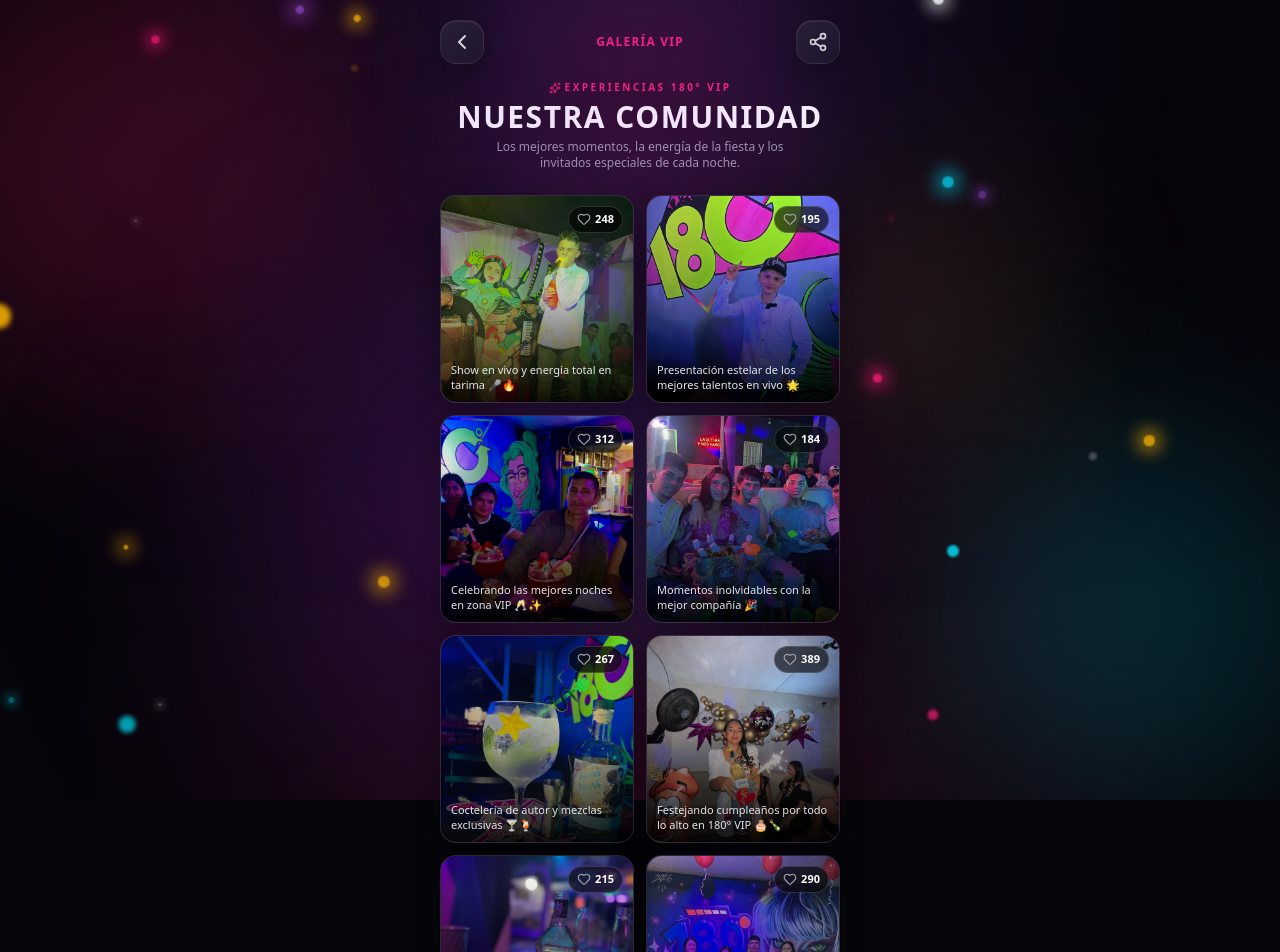
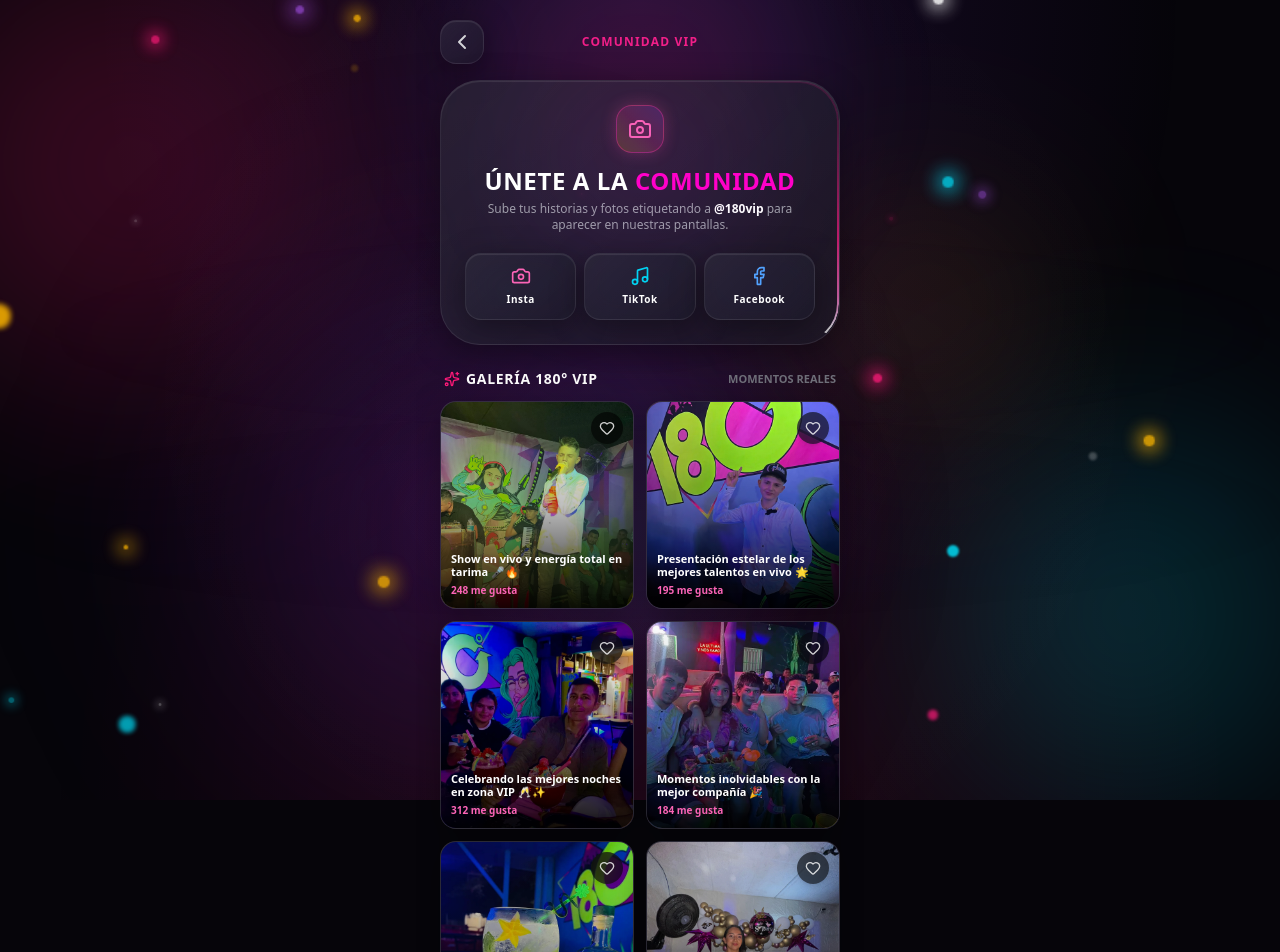
Before and after one commit to AndresCruz17/180VIP-Menu, a Next.js app: page /comunidad in a window 1280 px wide. Shown: the top 952 px of the page. Built offline with nearby package versions, Linux system fonts and the light colour scheme; no server answers; the database is empty.

Commit message:
fix(comunidad): restore original hero layout with Facebook, Instagram, and TikTok social grid

```diff
--- a/app/comunidad/ComunidadClient.tsx
+++ b/app/comunidad/ComunidadClient.tsx
@@ -5,9 +5,28 @@ import Image from "next/image";
 import Link from "next/link";
 import AmbientParticles from "@/components/ui/AmbientParticles";
 import NeonBorderBeam from "@/components/ui/NeonBorderBeam";
-import { Camera, ChevronLeft, Heart, Music, Share2, Sparkles, X, WifiOff, Check } from "lucide-react";
+import { Camera, ChevronLeft, Heart, Music, Share2, Sparkles, X, WifiOff } from "lucide-react";
 import { SITE_CONFIG } from "@/lib/config";
 import type { CommunityPhoto } from "@/lib/supabase/queries";
+
+function FacebookIcon(props: React.SVGProps<SVGSVGElement>) {
+  return (
+    <svg
+      {...props}
+      xmlns="http://www.w3.org/2000/svg"
+      width="24"
+      height="24"
+      viewBox="0 0 24 24"
+      fill="none"
+      stroke="currentColor"
+      strokeWidth="2"
+      strokeLinecap="round"
+      strokeLinejoin="round"
+    >
+      <path d="M18 2h-3a5 5 0 0 0-5 5v3H7v4h3v8h4v-8h3l1-4h-4V7a1 1 0 0 1 1-1h3z" />
+    </svg>
+  );
+}
 
 interface ComunidadClientProps {
   initialPhotos: CommunityPhoto[];
@@ -17,10 +36,9 @@ export default function ComunidadClient({ initialPhotos }: ComunidadClientProps)
   const [photos, setPhotos] = useState<CommunityPhoto[]>(initialPhotos);
   const [selectedPhoto, setSelectedPhoto] = useState<CommunityPhoto | null>(null);
   const [likedPhotos, setLikedPhotos] = useState<Record<string, boolean>>({});
-  const [copied, setCopied] = useState(false);
   const [isOffline, setIsOffline] = useState(false);
 
-  // Cargar likes del usuario y cache SWR
+  // Cargar likes y cache SWR
   useEffect(() => {
     try {
       const savedLikes = localStorage.getItem("180vip_user_likes");
@@ -29,10 +47,13 @@ export default function ComunidadClient({ initialPhotos }: ComunidadClientProps)
       }
 
       if (initialPhotos && initialPhotos.length > 0) {
-        localStorage.setItem("180vip_comunidad_cache", JSON.stringify({
+        localStorage.setItem(
+          "180vip_comunidad_cache",
+          JSON.stringify({
             photos: initialPhotos,
             savedAt: Date.now(),
-        }));
+          })
+        );
       }
     } catch {}
 
@@ -49,7 +70,7 @@ export default function ComunidadClient({ initialPhotos }: ComunidadClientProps)
     }
   }, [initialPhotos]);
 
-  // Respaldo de contingencia offline
+  // Respaldo de contingencia si no hay red
   useEffect(() => {
     if ((!initialPhotos || initialPhotos.length === 0) && typeof window !== "undefined") {
       try {
@@ -62,63 +83,22 @@ export default function ComunidadClient({ initialPhotos }: ComunidadClientProps)
     }
   }, [initialPhotos]);
 
-  const handleToggleLike = (photoId: string, e?: React.MouseEvent) => {
+  const toggleLike = (photoId: string, e?: React.MouseEvent) => {
     if (e) e.stopPropagation();
 
     const alreadyLiked = !!likedPhotos[photoId];
     const newLiked = !alreadyLiked;
 
-    // Actualizar estado de like en el dispositivo
-    const updatedLikesMap = { ...likedPhotos, [photoId]: newLiked };
-    setLikedPhotos(updatedLikesMap);
+    const updatedMap = { ...likedPhotos, [photoId]: newLiked };
+    setLikedPhotos(updatedMap);
+
     try {
-      localStorage.setItem("180vip_user_likes", JSON.stringify(updatedLikesMap));
+      localStorage.setItem("180vip_user_likes", JSON.stringify(updatedMap));
     } catch {}
-
-    // Actualizar contador visualmente
-    setPhotos((prev) =>
-      prev.map((p) => {
-        if (p.id === photoId) {
-          const nextCount = newLiked ? p.likes + 1 : Math.max(0, p.likes - 1);
-          return { ...p, likes: nextCount };
-        }
-        return p;
-      })
-    );
-
-    if (selectedPhoto && selectedPhoto.id === photoId) {
-      setSelectedPhoto((prev) =>
-        prev
-          ? {
-              ...prev,
-              likes: newLiked ? prev.likes + 1 : Math.max(0, prev.likes - 1),
-            }
-          : null
-      );
-    }
-  };
-
-  const handleShare = async () => {
-    const shareUrl = typeof window !== "undefined" ? window.location.href : "https://180vip.com/comunidad";
-    if (navigator.share) {
-      try {
-        await navigator.share({
-          title: "Galería de Fiesta — 180° VIP",
-          text: "¡Mira las mejores fotos de las noches en 180° VIP!",
-          url: shareUrl,
-        });
-      } catch {}
-    } else {
-      try {
-        await navigator.clipboard.writeText(shareUrl);
-        setCopied(true);
-        setTimeout(() => setCopied(false), 2500);
-      } catch {}
-    }
   };
 
   return (
-    <div className="flex-1 flex flex-col justify-between max-w-md mx-auto w-full px-4 sm:px-6 pt-3 pb-12 relative overflow-hidden">
+    <div className="flex-1 flex flex-col justify-between max-w-md mx-auto w-full px-4 sm:px-6 pt-3 pb-8 relative overflow-hidden">
       <AmbientParticles />
 
       {/* Header */}
@@ -130,42 +110,86 @@ export default function ComunidadClient({ initialPhotos }: ComunidadClientProps)
         >
           <ChevronLeft className="w-6 h-6" />
         </Link>
-        <span className="text-xs font-bold tracking-widest text-[#ff1b7a] uppercase">Galería VIP</span>
-        <button
-          onClick={handleShare}
-          aria-label="Compartir galería"
-          className="w-11 h-11 rounded-2xl liquid-card flex items-center justify-center text-zinc-300 hover:text-white hover:border-[#ff1b7a]/40 transition-colors"
-        >
-          {copied ? <Check className="w-5 h-5 text-emerald-400" /> : <Share2 className="w-5 h-5" />}
-        </button>
+        <span className="text-xs font-bold tracking-widest text-[#ff1b7a] uppercase">
+          Comunidad VIP
+        </span>
+        <div className="w-11" />
       </div>
 
-      {/* Titulo */}
-      <div className="text-center mb-6">
-        <p className="text-[10px] font-extrabold uppercase tracking-[0.25em] text-[#ff1b7a] mb-1 flex items-center justify-center gap-1">
-          <Sparkles className="w-3 h-3 text-[#ff1b7a]" />
-          Experiencias 180° VIP
-        </p>
-        <h1 className="font-[var(--font-outfit)] text-2xl sm:text-3xl font-black uppercase text-white tracking-wider">
-          Nuestra Comunidad
-        </h1>
-        <p className="text-xs text-zinc-400 mt-1 max-w-xs mx-auto">
-          Los mejores momentos, la energía de la fiesta y los invitados especiales de cada noche.
-        </p>
-      </div>
-
-      {/* Notificación Offline */}
+      {/* Notificación Offline si se pierde la señal */}
       {isOffline && (
         <div className="mb-4 rounded-2xl bg-amber-500/15 border border-amber-500/30 px-3.5 py-2 text-center text-[11px] font-bold text-amber-300 flex items-center justify-center gap-2 backdrop-blur-md">
           <WifiOff className="w-3.5 h-3.5 text-amber-400 shrink-0" />
-          <span>Sin señal — Mostrando galería guardada en este dispositivo</span>
+          <span>Sin señal — Mostrando fotos guardadas en este dispositivo</span>
         </div>
       )}
 
-      {/* Grid de Fotos */}
-      <div className="grid grid-cols-2 gap-3 my-auto">
+      <div className="space-y-6 my-auto bounce-enter relative z-10">
+        {/* Banner Superior de Redes (Original con Instagram, TikTok y Facebook) */}
+        <div className="liquid-card rounded-[2.5rem] p-6 border border-white/10 text-center relative overflow-hidden">
+          <NeonBorderBeam variant="magenta" borderWidth={1.8} />
+          <div className="absolute top-0 left-1/2 -translate-x-1/2 w-48 h-48 bg-gradient-to-b from-pink-500/15 via-purple-500/10 to-transparent rounded-full blur-3xl pointer-events-none" />
+
+          <div className="w-12 h-12 rounded-2xl bg-gradient-to-tr from-yellow-500/20 via-pink-500/20 to-purple-500/20 border border-pink-500/40 text-pink-400 mx-auto mb-3 shadow-[0_0_15px_rgba(236,72,153,0.3)] flex items-center justify-center">
+            <Camera className="w-6 h-6" />
+          </div>
+
+          <h1 className="font-[var(--font-outfit)] text-2xl font-black text-white uppercase tracking-wide strobe-effect">
+            Únete a la <span className="text-[#ff1b7a]">Comunidad</span>
+          </h1>
+          <p className="text-xs text-zinc-400 mt-1 max-w-xs mx-auto mb-5">
+            Sube tus historias y fotos etiquetando a <span className="text-white font-bold">@180vip</span> para aparecer en nuestras pantallas.
+          </p>
+
+          <div className="grid grid-cols-3 gap-2">
+            <a
+              href={SITE_CONFIG.instagramUrl}
+              target="_blank"
+              rel="noopener noreferrer"
+              className="p-3 rounded-2xl liquid-card flex flex-col items-center justify-center gap-1.5 hover:border-pink-500/60 group transition-all"
+            >
+              <Camera className="w-5 h-5 text-pink-400 group-hover:scale-110 transition-transform" />
+              <span className="text-[10px] font-extrabold text-white tracking-wider">Insta</span>
+            </a>
+
+            <a
+              href={SITE_CONFIG.tiktokUrl}
+              target="_blank"
+              rel="noopener noreferrer"
+              className="p-3 rounded-2xl liquid-card flex flex-col items-center justify-center gap-1.5 hover:border-cyan-400/60 group transition-all"
+            >
+              <Music className="w-5 h-5 text-cyan-400 group-hover:scale-110 transition-transform" />
+              <span className="text-[10px] font-extrabold text-white tracking-wider">TikTok</span>
+            </a>
+
+            <a
+              href={SITE_CONFIG.facebookUrl}
+              target="_blank"
+              rel="noopener noreferrer"
+              className="p-3 rounded-2xl liquid-card flex flex-col items-center justify-center gap-1.5 hover:border-blue-500/60 group transition-all"
+            >
+              <FacebookIcon className="w-5 h-5 text-blue-400 group-hover:scale-110 transition-transform" />
+              <span className="text-[10px] font-extrabold text-white tracking-wider">Facebook</span>
+            </a>
+          </div>
+        </div>
+
+        {/* Galería de Fotos Reales Dinámicas */}
+        <div>
+          <div className="flex items-center justify-between mb-3 px-1">
+            <h2 className="font-[var(--font-outfit)] text-sm font-extrabold uppercase tracking-wider text-white flex items-center gap-1.5">
+              <Sparkles className="w-4 h-4 text-[#ff1b7a]" />
+              Galería 180° VIP
+            </h2>
+            <span className="text-[11px] font-bold text-zinc-500 uppercase">
+              Momentos Reales
+            </span>
+          </div>
+
+          <div className="grid grid-cols-2 gap-3">
             {photos.map((photo) => {
               const isLiked = !!likedPhotos[photo.id];
+              const photoUrl = photo.image_url || (photo as unknown as { url?: string }).url || "";
               return (
                 <div
                   key={photo.id}
@@ -173,7 +197,7 @@ export default function ComunidadClient({ initialPhotos }: ComunidadClientProps)
                   className="group relative h-52 rounded-2xl overflow-hidden liquid-card cursor-pointer border border-white/10 hover:border-pink-500/50 transition-all select-none shadow-md bg-black/40"
                 >
                   <Image
-                src={photo.image_url}
+                    src={photoUrl}
                     alt={photo.caption || "Foto de Comunidad VIP"}
                     fill
                     sizes="(max-width: 768px) 200px, 300px"
@@ -183,72 +207,47 @@ export default function ComunidadClient({ initialPhotos }: ComunidadClientProps)
 
                   {/* Botón Me Gusta */}
                   <button
-                onClick={(e) => handleToggleLike(photo.id, e)}
+                    onClick={(e) => toggleLike(photo.id, e)}
                     aria-label="Dar me gusta"
-                className="absolute top-2.5 right-2.5 z-10 flex items-center gap-1 px-2 py-1 rounded-full bg-black/60 backdrop-blur-md border border-white/15 text-[10px] font-bold text-white transition-transform active:scale-90"
+                    className="absolute top-2.5 right-2.5 w-8 h-8 rounded-full bg-black/60 backdrop-blur-md flex items-center justify-center text-white/80 hover:text-white transition-all shadow-md active:scale-90 cursor-pointer"
                   >
                     <Heart
-                  className={`w-3.5 h-3.5 transition-colors ${
-                    isLiked ? "text-[#ff1b7a] fill-[#ff1b7a]" : "text-zinc-400"
+                      className={`w-4 h-4 transition-colors ${
+                        isLiked ? "fill-pink-500 text-pink-500 scale-110" : ""
                       }`}
                     />
-                <span className="text-[11px] font-semibold">{photo.likes}</span>
                   </button>
 
-              {/* Pie de foto */}
+                  {/* Pie de Foto */}
                   <div className="absolute bottom-2.5 left-2.5 right-2.5">
-                <p className="text-[11px] text-zinc-200 line-clamp-2 leading-snug font-medium">
+                    <p className="text-[11px] font-bold text-white line-clamp-2 leading-tight drop-shadow-md">
                       {photo.caption}
                     </p>
+                    <span className="text-[10px] text-pink-400 font-extrabold mt-1 block">
+                      {(photo.likes || 0) + (isLiked ? 1 : 0)} me gusta
+                    </span>
                   </div>
                 </div>
               );
             })}
           </div>
-
-      {/* Footer con Redes Sociales */}
-      <div className="mt-8 pt-6 border-t border-white/10 text-center">
-        <p className="text-xs text-zinc-400 mb-3">
-          ¿Estuviste en 180° VIP? Etiquétanos en tus fotos y videos:
-        </p>
-        <div className="flex items-center justify-center gap-3">
-          <a
-            href={SITE_CONFIG.instagramUrl}
-            target="_blank"
-            rel="noopener noreferrer"
-            className="flex items-center gap-1.5 px-4 py-2 rounded-xl liquid-card border border-white/10 hover:border-pink-500/40 text-xs font-bold text-white transition-colors"
-          >
-            <Camera className="w-3.5 h-3.5 text-pink-400" />
-            Instagram
-          </a>
-          <a
-            href={SITE_CONFIG.tiktokUrl}
-            target="_blank"
-            rel="noopener noreferrer"
-            className="flex items-center gap-1.5 px-4 py-2 rounded-xl liquid-card border border-white/10 hover:border-cyan-400/40 text-xs font-bold text-white transition-colors"
-          >
-            <Music className="w-3.5 h-3.5 text-cyan-400" />
-            TikTok
-          </a>
         </div>
       </div>
 
       {/* Modal de Foto Completa */}
       {selectedPhoto && (
         <div
+          className="fixed inset-0 z-50 flex items-center justify-center p-4 bg-black/90 backdrop-blur-md animate-in fade-in duration-200"
           onClick={() => setSelectedPhoto(null)}
-          className="fixed inset-0 z-50 flex items-center justify-center p-4 bg-black/90 backdrop-blur-md animate-in fade-in duration-200"
         >
           <div
+            className="relative w-full max-w-sm rounded-3xl bg-[#0f0d18] border border-pink-500/30 p-4 overflow-hidden shadow-[0_0_50px_rgba(255,27,122,0.25)] animate-in zoom-in-95 duration-200"
             onClick={(e) => e.stopPropagation()}
-            className="relative w-full max-w-sm liquid-card rounded-3xl border border-white/15 p-4 bg-[#0c0a14] shadow-2xl overflow-hidden"
           >
-            <NeonBorderBeam variant="magenta" borderWidth={1.5} />
-
             <button
               onClick={() => setSelectedPhoto(null)}
               aria-label="Cerrar modal"
-              className="absolute top-4 right-4 z-20 w-8 h-8 rounded-full bg-black/60 border border-white/20 flex items-center justify-center text-white hover:bg-black/90 transition-colors"
+              className="absolute top-3 right-3 z-10 w-9 h-9 rounded-full bg-black/70 border border-white/20 flex items-center justify-center text-white hover:bg-white/20 transition-all cursor-pointer"
             >
               <X className="w-4 h-4" />
             </button>
@@ -256,7 +255,7 @@ export default function ComunidadClient({ initialPhotos }: ComunidadClientProps)
             {/* Foto completa con object-contain para no cortar */}
             <div className="relative w-full h-88 rounded-2xl overflow-hidden mb-3 bg-black/80 flex items-center justify-center border border-white/10">
               <Image
-                src={selectedPhoto.image_url}
+                src={selectedPhoto.image_url || (selectedPhoto as unknown as { url?: string }).url || ""}
                 alt={selectedPhoto.caption || "Foto completa"}
                 fill
                 sizes="400px"
@@ -270,23 +269,19 @@ export default function ComunidadClient({ initialPhotos }: ComunidadClientProps)
             </p>
 
             <div className="flex items-center justify-between pt-2 border-t border-white/10">
-              <button
-                onClick={() => handleToggleLike(selectedPhoto.id)}
-                className="flex items-center gap-2 px-3 py-1.5 rounded-xl bg-white/5 hover:bg-white/10 border border-white/10 text-xs font-bold text-white transition-colors cursor-pointer"
+              <span className="text-xs text-pink-400 font-extrabold flex items-center gap-1">
+                <Sparkles className="w-3.5 h-3.5" />
+                180° VIP Club Night
+              </span>
+              <a
+                href={SITE_CONFIG.instagramUrl}
+                target="_blank"
+                rel="noopener noreferrer"
+                className="text-xs text-zinc-300 hover:text-white flex items-center gap-1 font-bold transition-colors"
               >
-                <Heart
-                  className={`w-4 h-4 ${
-                    likedPhotos[selectedPhoto.id]
-                      ? "text-[#ff1b7a] fill-[#ff1b7a]"
-                      : "text-zinc-400"
-                  }`}
-                />
-                <span>{selectedPhoto.likes} Me gusta</span>
-              </button>
-
-              <span className="text-[10px] uppercase font-bold tracking-widest text-zinc-500">
-                180° VIP NIGHTCLUB
-              </span>
+                <Share2 className="w-3.5 h-3.5 text-pink-400" />
+                Ver en Instagram
+              </a>
             </div>
           </div>
         </div>
```
Lines whose indentation alone changed are shown as unchanged.
